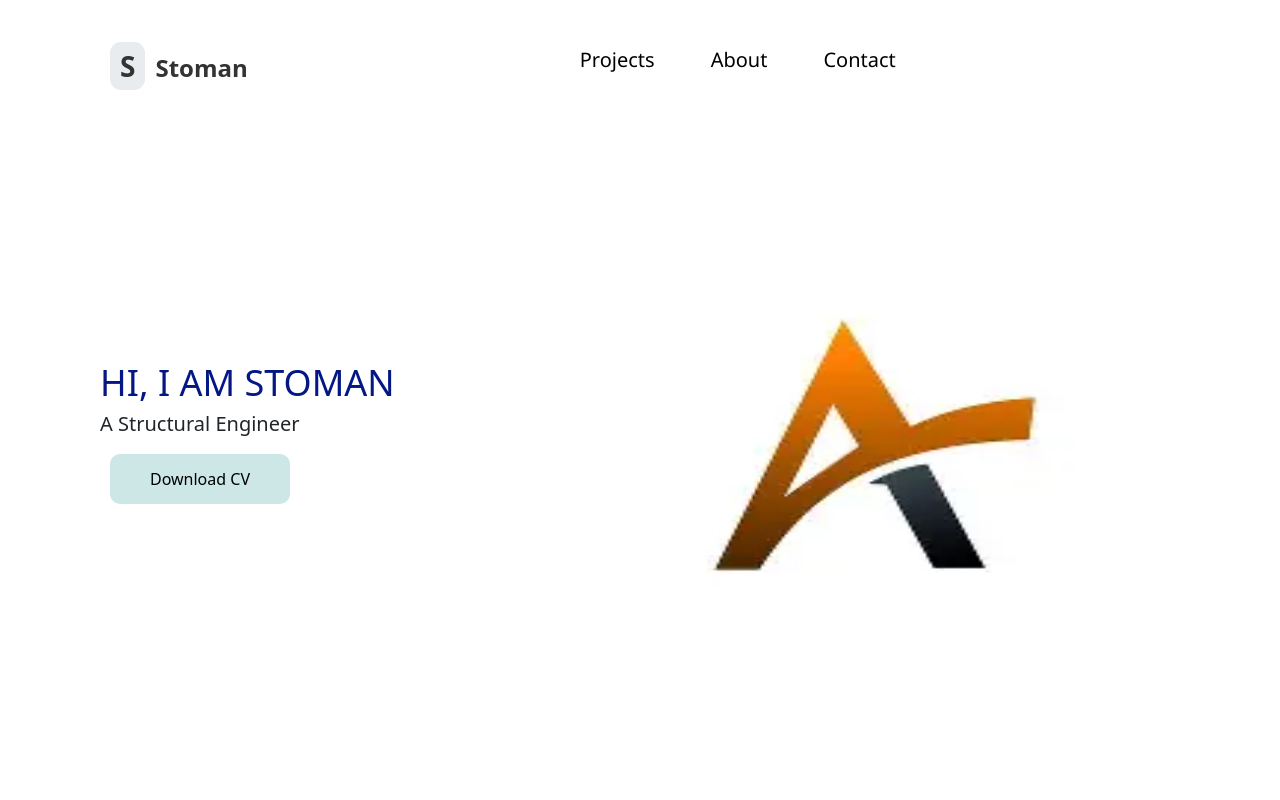
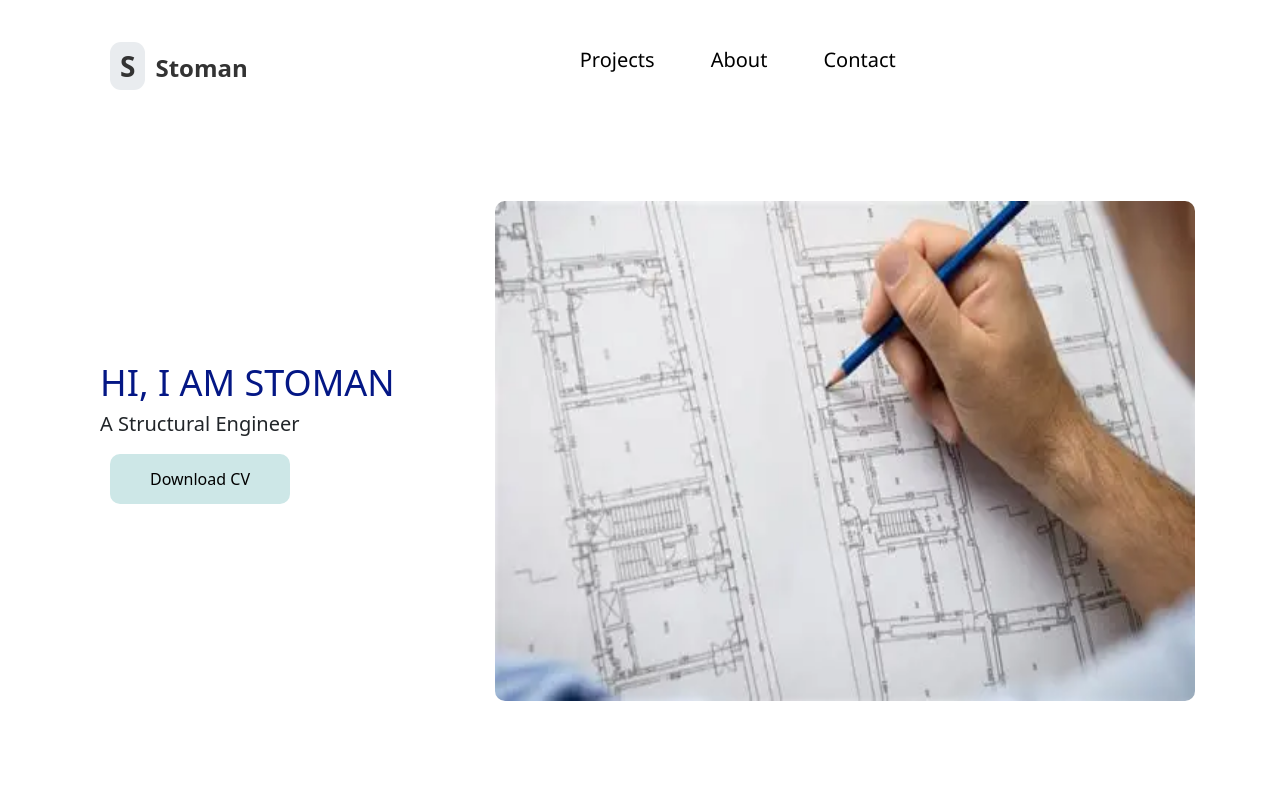
Before and after one commit to me-1212/portfolio, a React (Vite) app: page / in a window 1280 px wide. Shown: the top 800 px of the page. Built offline with nearby package versions, Linux system fonts and the light colour scheme.

Commit message:
Update MainPage.tsx

```diff
--- a/src/components/MainPage.tsx
+++ b/src/components/MainPage.tsx
@@ -18,7 +18,7 @@ function MainPage() {
             Download CV
           </button>
         </div>
-        <img src="logo.jpg" className="main-im" />
+        <img src="home.jpg" className="main-im" />
       </div>
     </>
   );
```
